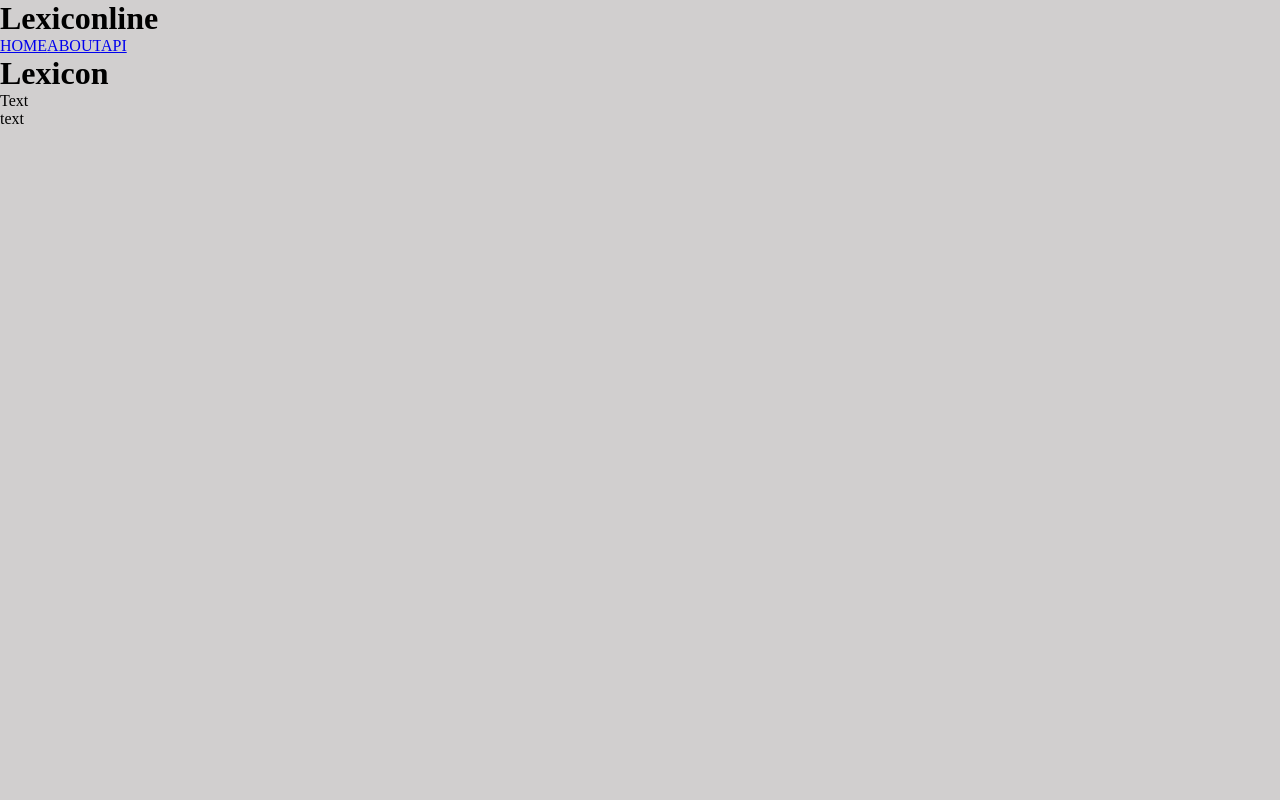
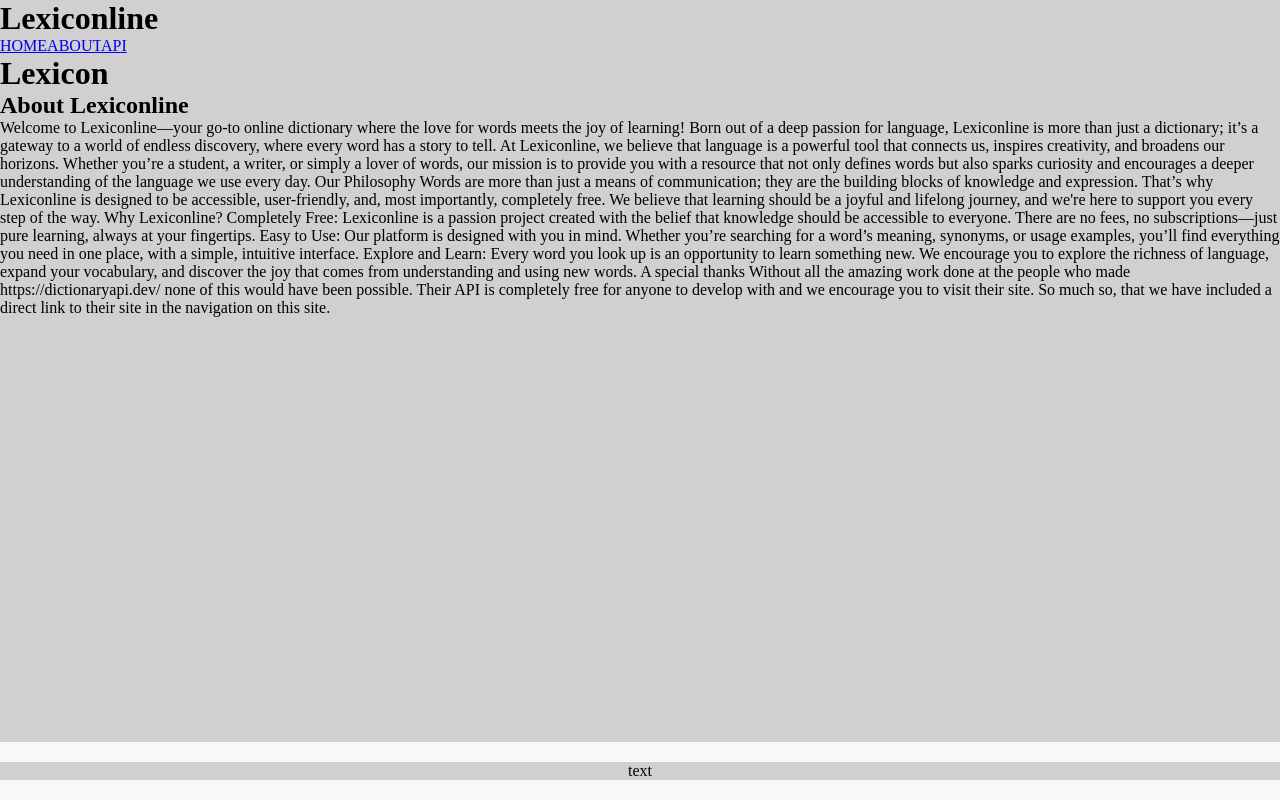
Before and after one commit to Speks2/LexiconlineReact, a React (Vite) app in the folder lexicon/: page / in a window 1280 px wide. Built offline with nearby package versions, Linux system fonts and the light colour scheme.

Commit message:
Fixes to components

```diff
--- a/lexicon/src/App.jsx
+++ b/lexicon/src/App.jsx
@@ -1,6 +1,6 @@
 import { Lexicon } from "./components/Lexicon/Lexicon"
 import { Header }  from "./components/Header/Header"
-import { Main } from "./components/Main/Main";
+import { AboutText } from "./components/Main/AboutText";
 import { Footer } from "./components/Footer/Footer";
 
 function App() {
@@ -9,7 +9,7 @@ function App() {
     <>
     <Header />
     <Lexicon />
-    <Main/>
+    <AboutText/>
     <Footer />
 
 
--- a/lexicon/src/components/Footer/Footer.module.scss
+++ b/lexicon/src/components/Footer/Footer.module.scss
@@ -2,5 +2,11 @@
 
 .Footer {
 
-    background-color: V.$purewhite-color;
+    position: fixed;
+    left: 0;
+    bottom: 0;
+    width: 100%;
+    background-color: #f8f8f8;
+    text-align: center;
+    padding: 20px 0;
 }
--- /dev/null
+++ b/lexicon/src/components/Main/AboutText.jsx
@@ -0,0 +1,39 @@
+import styles from '../Main/AboutText.module.scss';
+
+
+
+export function AboutText(){
+
+
+
+    return (
+
+      <>
+      <main className={styles.Main}>
+        <h2>About Lexiconline</h2>
+        <p>Welcome to Lexiconline—your go-to online dictionary where the love for words meets the joy of learning! Born out of a deep passion for language, Lexiconline is more than just a dictionary; it’s a gateway to a world of endless discovery, where every word has a story to tell.
+
+       At Lexiconline, we believe that language is a powerful tool that connects us, inspires creativity, and broadens our horizons. Whether you’re a student, a writer, or simply a lover of words, our mission is to provide you with a resource that not only defines words but also sparks curiosity and encourages a deeper understanding of the language we use every day.
+
+
+       Our Philosophy
+
+       Words are more than just a means of communication; they are the building blocks of knowledge and expression. That’s why Lexiconline is designed to be accessible, user-friendly, and, most importantly, completely free. We believe that learning should be a joyful and lifelong journey, and we're here to support you every step of the way.
+
+
+       Why Lexiconline?
+
+       Completely Free: Lexiconline is a passion project created with the belief that knowledge should be accessible to everyone. There are no fees, no subscriptions—just pure learning, always at your fingertips.
+       Easy to Use: Our platform is designed with you in mind. Whether you’re searching for a word’s meaning, synonyms, or usage examples, you’ll find everything you need in one place, with a simple, intuitive interface.
+       Explore and Learn: Every word you look up is an opportunity to learn something new. We encourage you to explore the richness of language, expand your vocabulary, and discover the joy that comes from understanding and using new words.
+
+
+       A special thanks
+
+       Without all the amazing work done at the people who made https://dictionaryapi.dev/ none of this would have been possible. Their API is completely free for anyone to develop with and we encourage you to visit their site. So much so, that we have included a direct link to their site in the navigation on this site.
+       </p>
+      </main>
+      </>
+
+    );
+}
--- a/lexicon/src/components/Main/Main.jsx
+++ /dev/null
@@ -1,20 +0,0 @@
-import styles from '../Main/Main.module.scss';
-
-
-
-export function Main(){
-
-
-
-    return (
-
-      <>
-      <main className={styles.Main}>
-        <p>Text</p>
-      </main>
-      </>
-
-
-
-    );
-}
```
Also changed, not shown: lexicon/src/components/Main/AboutText.module.scss (renamed from lexicon/src/components/Main/Main.module.scss).
